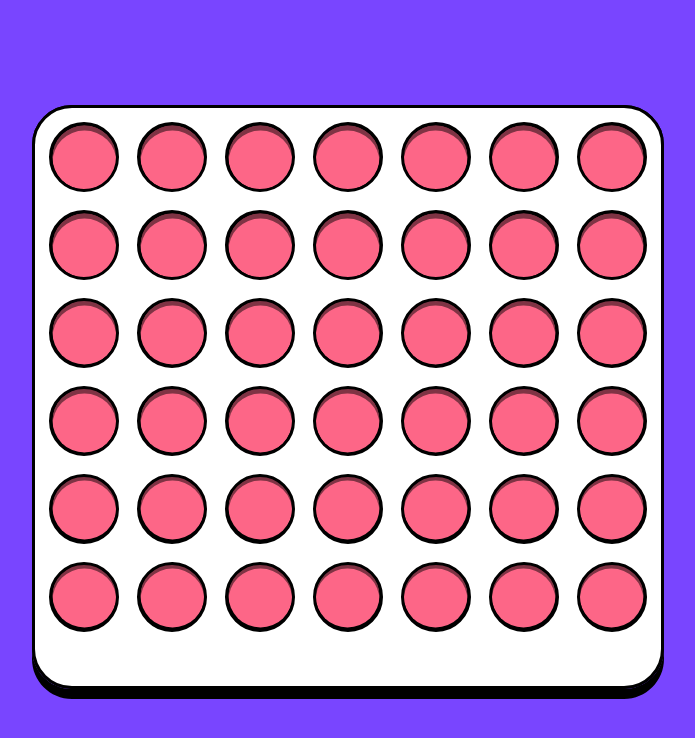
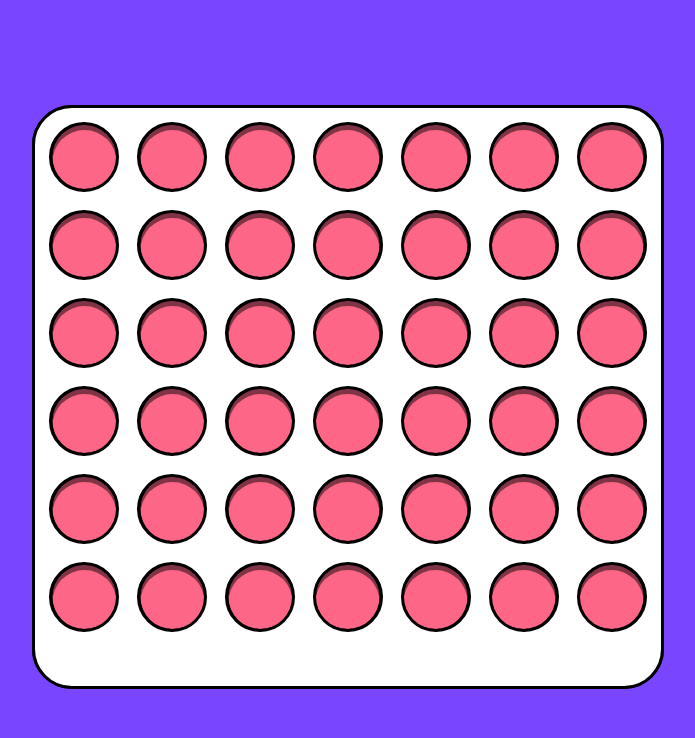
Before and after one commit to OliverCadman/connect_four, a React (Vite) app in the folder app/: page / in a window 1280 px wide. Shown: the top 738 px of the page, without its empty margins (292-987 px from the left). Built offline with nearby package versions, Linux system fonts and the light colour scheme.

Commit message:
Adjusted positioning of board. Added strip for marker

```diff
--- a/app/src/components/GameArena/Board.tsx
+++ b/app/src/components/GameArena/Board.tsx
@@ -1,18 +1,24 @@
-import React, { useState, useEffect } from "react";
+import React, { BaseSyntheticEvent, useEffect, useState } from "react";
 import { ReactComponent as BoardLayerWhiteLarge } from "../../assets/images/board-layer-white-large.svg";
 import { ReactComponent as BoardLayerBlackLarge } from "../../assets/images/board-layer-black-large.svg";
 import { ReactComponent as BoardLayerWhiteSmall } from "../../assets/images/board-layer-white-small.svg";
 import { ReactComponent as BoardLayerBlackSmall } from "../../assets/images/board-layer-black-small.svg";
 import { ReactComponent as RedChipLarge } from "../../assets/images/counter-red-large.svg";
 import { ReactComponent as RedChipSmall } from "../../assets/images/counter-red-small.svg";
+import { ReactComponent as MarkerRed } from "../../assets/images/marker-red.svg";
+import { ReactComponent as MarkerYellow } from "../../assets/images/marker-yellow.svg";
+
+import GridCell from "./GridCell";
 import { Board as GameBoard } from "../../models/Board";
-
 import { useWindowWidth } from "../../hooks/UseWindowWidth";
 import { useAppStateContext } from "../../context/AppStateContext";
 
 const Board: React.FC = () => {
   const game: GameBoard = new GameBoard("Player One");
   const board = game.getBoard();
+
+  const NUM_MARKERS = 7;
+  const [hoverIndex, setHoverIndex] = useState<number | null>(null);
 
   const windowWidth = useWindowWidth();
   const { appState, setAppState } = useAppStateContext();
@@ -31,24 +37,40 @@ const Board: React.FC = () => {
     }
   }, [windowWidth]);
 
+  const handleMouseOver = (e: BaseSyntheticEvent) => {
+    const target = e.target;
+    e.stopPropagation();
+    if (target.classList.contains("grid-cell")) {
+      const index = target.classList[1].split("-")[2];
+      setHoverIndex(parseInt(index));
+    } else setHoverIndex(null);
+  };
+
+  const handleMouseOut = () => {
+    setHoverIndex(null);
+  };
+
   return (
+    <>
+      {appState.isMobileDevice ? (
+        <>
           <div className="board__container">
             <div className="board__wrapper">
-        {appState.isMobileDevice ? (
-          <>
               <div className="gameboard__grid">
-              {board.map((row, index) => {
+                {board.map((row, rowIndex) => {
                   return (
-                  <React.Fragment key={index}>
-                    {row.map((cell, index) => {
+                    <React.Fragment key={rowIndex}>
+                      {row.map((cell, columnIndex) => {
                         return (
-                        <div
-                          key={index}
-                          id={`board__cell-${index}`}
-                          className="board__cell"
+                          <GridCell
+                            showMarker={null}
+                            key={columnIndex}
+                            rowIndex={rowIndex}
+                            columnIndex={columnIndex}
+                            handleMouseOver={handleMouseOver}
                           >
                             <RedChipSmall />
-                        </div>
+                          </GridCell>
                         );
                       })}
                     </React.Fragment>
@@ -61,22 +83,44 @@ const Board: React.FC = () => {
               <div className="board__layer black">
                 <BoardLayerBlackSmall />
               </div>
+            </div>
+          </div>
         </>
       ) : (
         <>
+          <div className="board__container">
+            <div className="marker-strip__container">
+              {Array.from(Array(NUM_MARKERS), (marker, index) => {
+                return (
+                  <MarkerRed
+                    style={
+                      hoverIndex === index ? { opacity: 1 } : { opacity: 0 }
+                    }
+                    key={marker}
+                    className={`marker marker-${index}`}
+                  />
+                );
+              })}
+            </div>
+            <div className="board__wrapper">
               <div className="gameboard__grid">
-              {board.map((row, index) => {
+                {board.map((row, rowIndex) => {
                   return (
-                  <React.Fragment key={index}>
-                    {row.map((cell, index) => {
+                    <React.Fragment key={rowIndex}>
+                      {row.map((cell, columnIndex) => {
                         return (
-                        <div
-                          key={index}
-                          id={`board__cell-${index}`}
-                          className="board__cell"
+                          <GridCell
+                            showMarker={
+                              columnIndex === hoverIndex && rowIndex === 0
+                            }
+                            key={columnIndex}
+                            columnIndex={columnIndex}
+                            rowIndex={rowIndex}
+                            handleMouseOver={handleMouseOver}
+                            handleMouseOut={handleMouseOut}
                           >
-                          <RedChipLarge />
-                        </div>
+                            <RedChipLarge className="chip" />
+                          </GridCell>
                         );
                       })}
                     </React.Fragment>
@@ -89,10 +133,11 @@ const Board: React.FC = () => {
               <div className="board__layer black">
                 <BoardLayerBlackLarge />
               </div>
+            </div>
+          </div>
         </>
       )}
-      </div>
-    </div>
+    </>
   );
 };
 
--- /dev/null
+++ b/app/src/components/GameArena/GridCell.tsx
@@ -0,0 +1,31 @@
+import React, { BaseSyntheticEvent } from "react";
+import { ReactComponent as MarkerRed } from "../../assets/images/marker-red.svg";
+
+interface Props {
+  columnIndex: number;
+  rowIndex: number;
+  showMarker: boolean | null;
+  handleMouseOver: (e: BaseSyntheticEvent) => void;
+  handleMouseOut: () => void;
+  children: React.ReactNode;
+}
+
+const GridCell: React.FC<Props> = ({
+  rowIndex,
+  columnIndex,
+  handleMouseOver,
+  handleMouseOut,
+  children,
+}) => {
+  return (
+    <div
+      className={`grid-cell grid-cell-${columnIndex}`}
+      onMouseOver={handleMouseOver}
+      onMouseOut={handleMouseOut}
+    >
+      {children}
+    </div>
+  );
+};
+
+export default GridCell;
--- a/app/src/components/GameArena/_board.scss
+++ b/app/src/components/GameArena/_board.scss
@@ -33,16 +33,31 @@
   height: 280px;
   margin-top: -10px;
   z-index: 2;
-
   @include tablet() {
     width: 615px;
-    height: 525px;
+    height: 528px;
     margin-top: -21px;
   }
 }
 
-.board__cell {
+.grid-cell {
   display: flex;
   align-items: center;
   justify-content: center;
+  cursor: pointer;
 }
+
+.marker-strip__container {
+  position: absolute;
+  top: -325px;
+  display: flex;
+  transform: translate(-50%, -50%);
+  width: 610px;
+  justify-content: space-around;
+}
+
+.board__layer.black,
+.board__layer.white,
+.chip {
+  pointer-events: none;
+}
--- a/app/src/context/AppStateContext.tsx
+++ b/app/src/context/AppStateContext.tsx
@@ -1,5 +1,5 @@
 import React from "react";
-import { useState, useContext, createContext } from "react";
+import { useState, useContext, createContext, useMemo } from "react";
 
 interface IAppState {
   isMobileDevice: boolean;
@@ -21,8 +21,16 @@ export const AppStateProvider: React.FC<Props> = ({ children }) => {
     isMobileDevice: false,
   });
 
+  const memoizedAppState = useMemo(
+    () => ({
+      appState,
+      setAppState,
+    }),
+    [appState]
+  );
+
   return (
-    <AppStateContext.Provider value={{ appState, setAppState }}>
+    <AppStateContext.Provider value={memoizedAppState}>
       {children}
     </AppStateContext.Provider>
   );
--- a/app/src/main.tsx
+++ b/app/src/main.tsx
@@ -4,7 +4,5 @@ import App from "./App.tsx";
 import "./index.scss";
 
 ReactDOM.createRoot(document.getElementById("root") as HTMLElement).render(
-  <React.StrictMode>
-    <App />
-  </React.StrictMode>
+  <App />
 );
```
Lines whose indentation alone changed are shown as unchanged.
